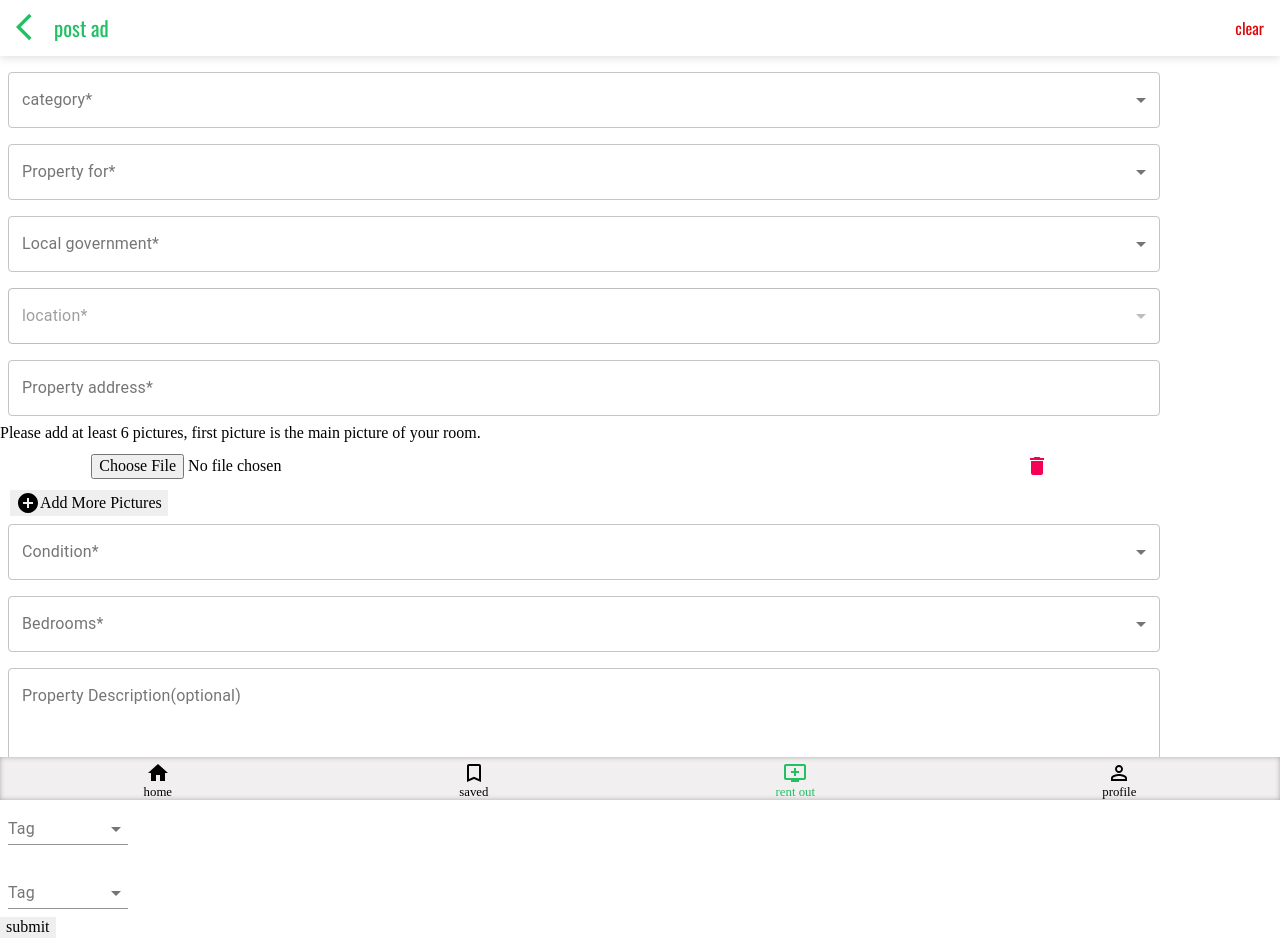
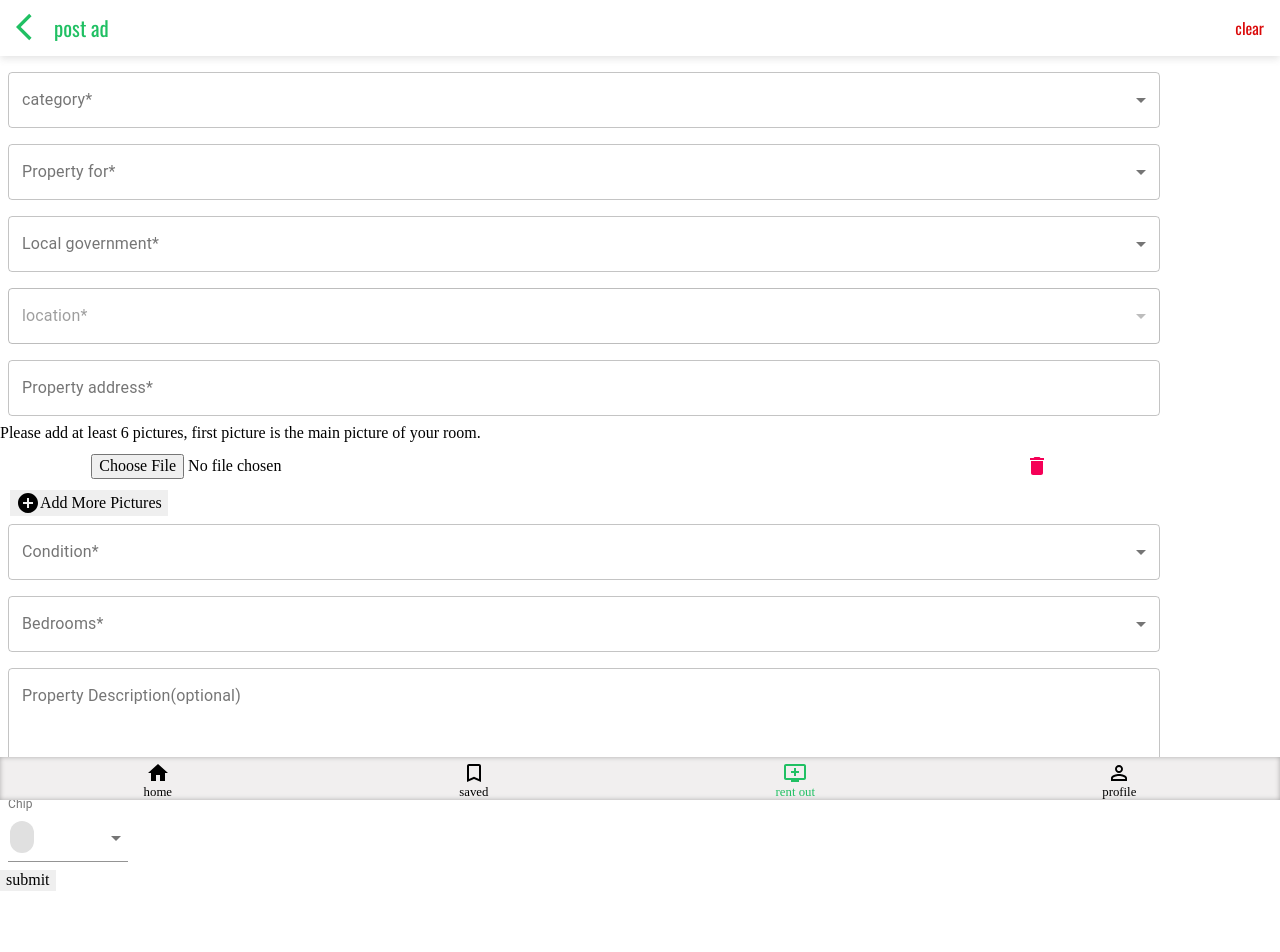
Before and after one commit to chukwudinweze/qurent, a React (Create React App) app: page /post-ads in a window 1280 px wide. Shown: the top 952 px of the page. Built offline with nearby package versions, Linux system fonts and the light colour scheme; a web font is replaced by a local one.

Commit message:
edited multiSelect form

```diff
--- a/package.json
+++ b/package.json
@@ -13,6 +13,7 @@
     "normalize.css": "^8.0.1",
     "react": "^17.0.2",
     "react-dom": "^17.0.2",
+    "react-multi-select-component": "^4.0.2",
     "react-redux": "^7.2.4",
     "react-router-dom": "^5.2.0",
     "react-scripts": "4.0.3",
--- a/src/Pages/SavedAds.js
+++ b/src/Pages/SavedAds.js
@@ -1,7 +1,15 @@
 import React from "react";
+import Faciliprop from "../components/FaciliProp";
 
 const SavedAds = () => {
-  return <div>hello from saved ads</div>;
+  return (
+    <div>
+      hello from saved ads
+      <div>
+        <Faciliprop />
+      </div>
+    </div>
+  );
 };
 
 export default SavedAds;
--- a/src/components/FaciliProp.js
+++ b/src/components/FaciliProp.js
@@ -1,88 +1,53 @@
 import React from "react";
-import clsx from "clsx";
-import { makeStyles, useTheme } from "@material-ui/core/styles";
-import Input from "@material-ui/core/Input";
-import InputLabel from "@material-ui/core/InputLabel";
-import MenuItem from "@material-ui/core/MenuItem";
-import FormControl from "@material-ui/core/FormControl";
-import ListItemText from "@material-ui/core/ListItemText";
-import Select from "@material-ui/core/Select";
-import Checkbox from "@material-ui/core/Checkbox";
-import Chip from "@material-ui/core/Chip";
+import { Formik, Form, Field } from "formik";
 
-const useStyles = makeStyles((theme) => ({
-  formControl: {
-    margin: theme.spacing(1),
-    minWidth: 120,
-    maxWidth: 300,
-  },
-  chips: {
-    display: "flex",
-    flexWrap: "wrap",
-  },
-  chip: {
-    margin: 2,
-  },
-  noLabel: {
-    marginTop: theme.spacing(3),
-  },
-}));
-
-const ITEM_HEIGHT = 48;
-const ITEM_PADDING_TOP = 8;
-const MenuProps = {
-  PaperProps: {
-    style: {
-      maxHeight: ITEM_HEIGHT * 4.5 + ITEM_PADDING_TOP,
-      width: 250,
-    },
-  },
+const styles = {
+  fontFamily: "sans-serif",
+  textAlign: "center",
 };
 
-const names = [
-  "Oliver Hansen",
-  "Van Henry",
-  "April Tucker",
-  "Ralph Hubbard",
-  "Omar Alexander",
-  "Carlos Abbott",
-  "Miriam Wagner",
-  "Bradley Wilkerson",
-  "Virginia Andrews",
-  "Kelly Snyder",
-];
+const curSelection = ["foo"];
+const availableSelection = ["foo", "bar", "john"];
 
-export default function MultipleSelect() {
-  const classes = useStyles();
-  const [personName, setPersonName] = React.useState([]);
+const FaciliProp = () => (
+  <div style={styles}>
+    <Formik
+      initialValues={{
+        names: curSelection,
+      }}
+      render={(
+        // we need to use setFieldValue from Formik
+        { values, setFieldValue }
+      ) => (
+        <Form>
+          <Field
+            component="select"
+            name="names"
+            // You need to set the new field value
+            onChange={(evt) =>
+              setFieldValue(
+                "names",
+                [].slice
+                  .call(evt.target.selectedOptions)
+                  .map((option) => option.value)
+              )
+            }
+            multiple={true}
+          >
+            {availableSelection.map((s) => (
+              <option key={s} value={s}>
+                {s}
+              </option>
+            ))}
+          </Field>
 
-  const handleChange = (event) => {
-    setPersonName(event.target.value);
-    console.log(personName);
-  };
+          {/* just printing out the values */}
+          <hr />
+          <strong>{JSON.stringify(values)}</strong>
+        </Form>
+      )}
+    />
+  </div>
+);
 
-  return (
-    <div>
-      <FormControl className={classes.formControl}>
-        <InputLabel id="demo-mutiple-checkbox-label">Tag</InputLabel>
-        <Select
-          labelId="demo-mutiple-checkbox-label"
-          id="demo-mutiple-checkbox"
-          multiple
-          value={personName}
-          onChange={handleChange}
-          input={<Input />}
-          renderValue={(selected) => selected.join(", ")}
-          MenuProps={MenuProps}
-        >
-          {names.map((name) => (
-            <MenuItem key={name} value={name}>
-              <Checkbox checked={personName.indexOf(name) > -1} />
-              <ListItemText primary={name} />
-            </MenuItem>
-          ))}
-        </Select>
-      </FormControl>
-    </div>
-  );
-}
+export default FaciliProp;
--- a/src/components/PostProperty.js
+++ b/src/components/PostProperty.js
@@ -3,7 +3,7 @@ import { makeStyles } from "@material-ui/core/styles";
 import TextField from "@material-ui/core/TextField";
 import MenuItem from "@material-ui/core/MenuItem";
 import { Formik, Form, Field, ErrorMessage, FieldArray } from "formik";
-import * as Yup from "yup";
+import * as yup from "yup";
 import {
   Button,
   Checkbox,
@@ -28,6 +28,8 @@ import PropertyCondition from "./PropertyCondition";
 import NumberOfRooms from "./NumberOfRooms";
 import PropertyFacilities from "./PropertyFacilities";
 import MultipleSelect from "./FaciliProp";
+import Example from "./FaciliProp";
+import MultiSelect from "react-multi-select-component";
 
 const ITEM_HEIGHT = 48;
 const ITEM_PADDING_TOP = 8;
@@ -70,29 +72,22 @@ const useStyles = makeStyles((theme) => ({
   },
 }));
 
-const initialValues = {
-  localGvt: "",
-  category: "",
-  pictures: [""],
-  location: "",
-  propertyFor: "",
-  propertyAdress: "",
-  propertyCondition: "",
-  typeOfProperty: "",
-  numberOfRooms: "",
-  description: "",
-  propertyFacilities: [],
-  price: undefined,
-};
-
-const validationSchema = Yup.object({
-  localGvt: Yup.string().required("Required"),
-  category: Yup.string().required("Required"),
-  location: Yup.string().required("Required"),
-  propertyFor: Yup.string().required("Required"),
-  propertyAdress: Yup.string().required("Required"),
-  propertyCondition: Yup.string().required("Required"),
-  numberOfRooms: Yup.string().required("Required"),
+function getStyles(name, personName, theme) {
+  return {
+    fontWeight:
+      personName.indexOf(name) === -1
+        ? theme.typography.fontWeightRegular
+        : theme.typography.fontWeightMedium,
+  };
+}
+const validationSchema = yup.object({
+  localGvt: yup.string().required("Required"),
+  category: yup.string().required("Required"),
+  location: yup.string().required("Required"),
+  propertyFor: yup.string().required("Required"),
+  propertyAdress: yup.string().required("Required"),
+  propertyCondition: yup.string().required("Required"),
+  numberOfRooms: yup.string().required("Required"),
 });
 const onSubmit = (value) => {
   console.log(value);
@@ -133,14 +128,30 @@ const PostProperty = () => {
     setDescription_Tooltip(true);
   };
 
+  const [selected, setSelected] = useState([]);
+  const initialValues = {
+    localGvt: "",
+    category: "",
+    pictures: [""],
+    location: "",
+    propertyFor: "",
+    propertyAdress: "",
+    propertyCondition: "",
+    typeOfProperty: "",
+    numberOfRooms: "",
+    description: "",
+    propertyFacilities: [""],
+    price: undefined,
+  };
   return (
     <Formik
       initialValues={initialValues}
       validationSchema={validationSchema}
       onSubmit={onSubmit}
+      enableReinitialize
     >
       {(formik) => {
-        console.log(formik.values);
+        console.log(formik.values.propertyFacilities);
         return (
           <div className={classes.root}>
             <Form>
@@ -369,29 +380,42 @@ const PostProperty = () => {
                   </Tooltip>
                 </ClickAwayListener>
               </div>
-              <div>
+              {/* <div>
                 <MultipleSelect />
-              </div>
+              </div> */}
               <div>
                 <FormControl className={classes.formControl}>
-                  <InputLabel id="demo-mutiple-checkbox-label">Tag</InputLabel>
+                  <InputLabel id="demo-mutiple-chip-label">Chip</InputLabel>
                   <Select
-                    labelId="demo-mutiple-checkbox-label"
-                    id="demo-mutiple-checkbox"
+                    labelId="demo-mutiple-chip-label"
+                    id="demo-mutiple-chip"
                     multiple
                     value={formik.values.propertyFacilities}
-                    // onChange={formik.handleChange}
-                    input={<Input />}
-                    renderValue={(selected) => selected.join(", ")}
+                    onChange={(evt) =>
+                      formik.setFieldValue(
+                        "propertyFacilities",
+                        [].slice
+                          .call(evt.target.selectedOptions)
+                          .map((option) => option.value)
+                      )
+                    }
+                    input={<Input id="select-multiple-chip" />}
+                    renderValue={(selected) => (
+                      <div className={classes.chips}>
+                        {selected.map((value) => (
+                          <Chip
+                            key={value}
+                            label={value}
+                            className={classes.chip}
+                          />
+                        ))}
+                      </div>
+                    )}
                     MenuProps={MenuProps}
                   >
                     {PropertyFacilities.map((name) => (
-                      //  onClick={() =>
-                      //   formik.setFieldValue("localGvt", `${localGvt.value}`)
-                      // }
-                      <MenuItem onChecked key={name} value={name}>
-                        <Checkbox />
-                        <ListItemText primary={name} />
+                      <MenuItem key={name} value={name}>
+                        {name}
                       </MenuItem>
                     ))}
                   </Select>
```
Also changed, not shown: 1 other file (tests, documents, lock files or other folders).
